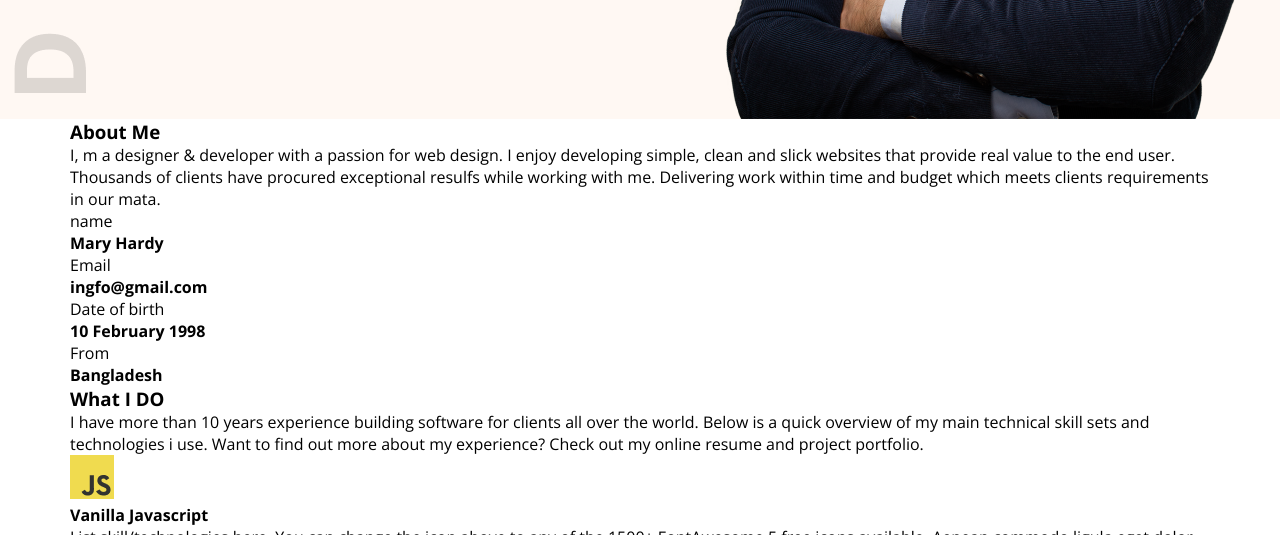
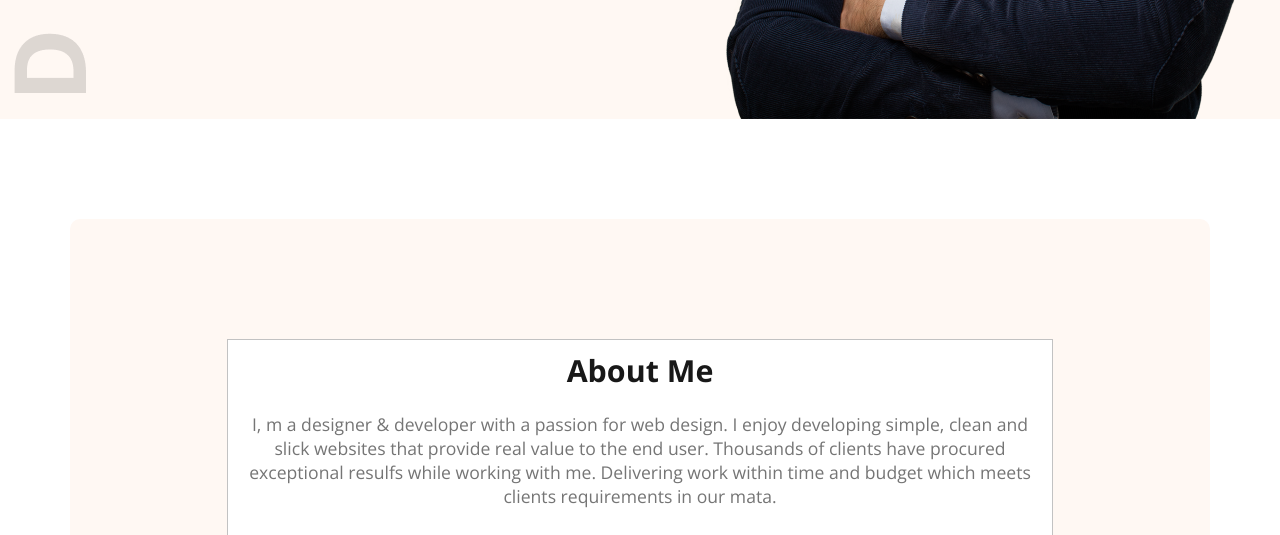
Before and after one commit to Dev-Zual/portfolio-design, a plain HTML site: page index.html in a window 1280 px wide. Shown: the part 690-1225 px from the top of the page. Drawn offline with nearby package versions, Linux system fonts and the light colour scheme.

Commit message:
about me style done

```diff
--- a/css/style.css
+++ b/css/style.css
@@ -35,6 +35,9 @@ p {
   width: 1140px;
   margin: 0 auto;
 }
+section{
+  margin: 100px 0px;
+}
 header {
   display: flex;
   /* flex-direction: row; */
@@ -42,6 +45,13 @@ header {
   background-color: #fff8f3;
 
   padding: 20px 10px;
+}
+.logo h3 {
+    font-size: 2.2rem;
+}
+
+.logo span {
+    color: #FD6E0A;
 }
 .navbar {
   margin: 0px 20px;
@@ -109,3 +119,46 @@ nav ul li a {
 .nav-bottom-right img {
   margin-bottom: -30px;
 }
+.about-me {
+    background: #FFF8F3;
+    border-radius: 10px;
+    padding: 120px 157px;
+}
+.about-box {
+    text-align: center;
+    background: #fff;
+    padding: 10px;
+    border: 1px solid #6666;
+}
+
+.about-top h3 {
+    font-size: 1.9rem;
+    color: #181818;
+    margin-bottom: 21px;
+    font-weight: 700;
+}
+
+.about-top p {
+    color: #757575;
+    font-size: 1.1rem;
+    margin-bottom: 30px;
+}
+
+.about-bottom {
+    display: flex;
+    justify-content: space-around;
+}
+
+.about-bottom p {
+    color: #757575;
+    font-size: 1.25rem;
+    margin-bottom: 7px;
+    font-weight: 400;
+}
+
+
+.about-bottom h4 {
+    color: #474747;
+    font-weight: 700;
+    font-size: 1.25rem;
+}
--- a/index.html
+++ b/index.html
@@ -13,7 +13,9 @@
         <nav class="container">
           <div class="navbar">
             <div class="nav-top">
-              <div class="logo"><h3>Zual</h3></div>
+              <div class="logo">
+                <h3>Zu<span>a</span>l</h3>
+              </div>
               <ul>
                 <li><a href="#">Portfolio</a></li>
                 <li><a href="#">Blog</a></li>
@@ -43,17 +45,18 @@
       <main>
         <!-- about section starts -->
         <section>
-          <div class="about-me container">
+          <div class="container">
+            <div class="about-me">
               <div class="about-box">
                 <div class="about-top">
                   <h3>About Me</h3>
                   <p>
                     I, m a designer & developer with a passion for web design. I
-                  enjoy developing simple, clean and slick websites that provide
-                  real value to the end user. Thousands of clients have procured
-                  exceptional resulfs while working with me. Delivering work
-                  within time and budget which meets clients requirements in our
-                  mata.
+                    enjoy developing simple, clean and slick websites that
+                    provide real value to the end user. Thousands of clients
+                    have procured exceptional resulfs while working with me.
+                    Delivering work within time and budget which meets clients
+                    requirements in our mata.
                   </p>
                 </div>
                 <div class="about-bottom">
@@ -72,6 +75,7 @@
                   <div class="about-info">
                     <p>From</p>
                     <h4>Bangladesh</h4>
+                  </div>
                 </div>
               </div>
             </div>
```
Lines whose indentation alone changed are shown as unchanged.
